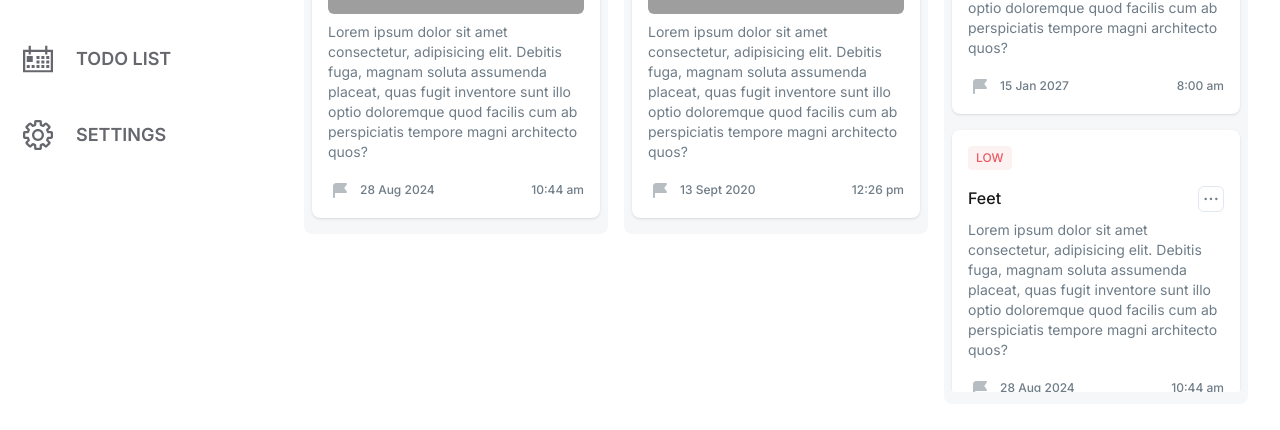
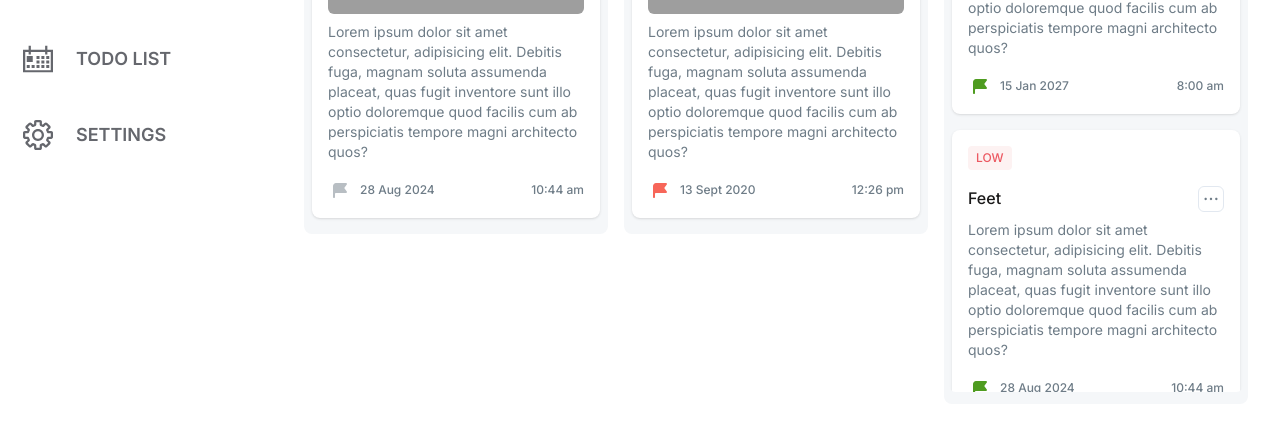
Before and after one commit to eioluseyi/techinnover, a Next.js app: page / in a window 1280 px wide. Shown: the part 364-794 px from the top of the page. Built offline with nearby package versions, Linux system fonts and the light colour scheme; grey boxes are pictures that could not be loaded.

Commit message:
fix flag status functionality

```diff
--- a/src/components/kanbanBoard/SortableCard.tsx
+++ b/src/components/kanbanBoard/SortableCard.tsx
@@ -29,6 +29,14 @@ export const TaskCard = ({
     transition,
   };
 
+  const isTaskOverdue = new Date(card.dueDate) < new Date();
+
+  const taskStatus = (() => {
+    if (card.listId === "done") return "completed";
+    if (isTaskOverdue) return "overdue";
+    return "";
+  })();
+
   return (
     <div
       ref={setNodeRef}
@@ -56,7 +64,7 @@ export const TaskCard = ({
           architecto quos?
         </p>
         <div className="flex items-center gap-2 mt-4 font-medium text-xs">
-          <StatusFlag />
+          <StatusFlag status={taskStatus} />
           <span>{formatDate(new Date(card.dueDate), { month: "short" })}</span>
           <span className="ml-auto">
             {formatTime(new Date(card.dueDate), {
--- a/src/components/kanbanBoard/fragments.tsx
+++ b/src/components/kanbanBoard/fragments.tsx
@@ -39,7 +39,7 @@ export const PriorityBadge = ({ priority }: { priority: PriorityType }) => {
 export const StatusFlag = ({ status = "" }) => (
   <span
     className={cn(
-      "text-[#6E7C87]",
+      "text-[#b8bec3]",
       status === "completed" && "text-[#4F9C20]",
       status === "overdue" && "text-[#F76659]"
     )}
@@ -52,7 +52,6 @@ export const StatusFlag = ({ status = "" }) => (
       xmlns="http://www.w3.org/2000/svg"
     >
       <path
-        opacity="0.5"
         fillRule="evenodd"
         clipRule="evenodd"
         d="M5 8C5 7.20435 5.31607 6.44129 5.87868 5.87868C6.44129 5.31607 7.20435 5 8 5H18C18.1857 5 18.3678 5.05171 18.5257 5.14935C18.6837 5.24698 18.8114 5.38668 18.8944 5.55279C18.9775 5.71889 19.0126 5.90484 18.996 6.08981C18.9793 6.27477 18.9114 6.45143 18.8 6.6L16.25 10L18.8 13.4C18.9114 13.5486 18.9793 13.7252 18.996 13.9102C19.0126 14.0952 18.9775 14.2811 18.8944 14.4472C18.8114 14.6133 18.6837 14.753 18.5257 14.8507C18.3678 14.9483 18.1857 15 18 15H8C7.73478 15 7.48043 15.1054 7.29289 15.2929C7.10536 15.4804 7 15.7348 7 16V19C7 19.2652 6.89464 19.5196 6.70711 19.7071C6.51957 19.8946 6.26522 20 6 20C5.73478 20 5.48043 19.8946 5.29289 19.7071C5.10536 19.5196 5 19.2652 5 19V8Z"
```
